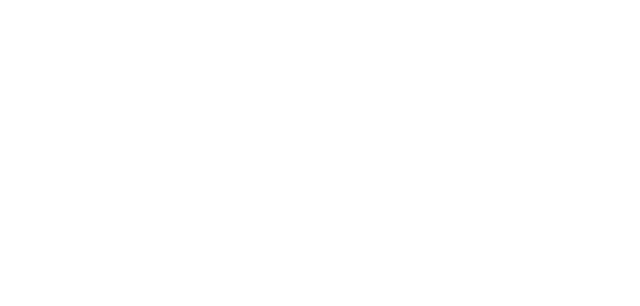
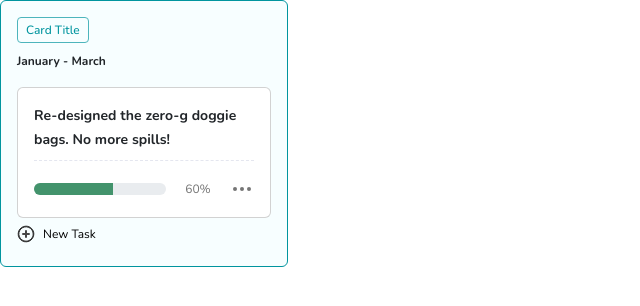
Before and after one commit to selviany31/kanban-app, a React (Create React App) app: page / in a window 1280 px wide. Shown: the top 306 px of the page, without its empty margins (0-640 px from the left). Built offline with nearby package versions, Linux system fonts and the light colour scheme.

Commit message:
feat: layouting task component

```diff
--- a/src/App.js
+++ b/src/App.js
@@ -1,7 +1,9 @@
+import BoardComponent from "./components/Board/Board";
+
 function App() {
   return (
     <div className="App">
-
+      <BoardComponent />
     </div>
   );
 }
--- a/src/components/Board/Board.js
+++ b/src/components/Board/Board.js
@@ -1,4 +1,5 @@
 import { Button, Card, Image } from "react-bootstrap";
+import TaskComponent from "../Task/Task";
 import "./Board.css"
 
 const BoardComponent = () => {
@@ -6,7 +7,7 @@
         <Card
             className="card-custom"
             style={{
-                width: '18rem',
+                maxWidth: '18rem',
                 border: "1px solid #01959F",
                 background: "#F7FEFF",
             }}
@@ -23,6 +24,7 @@
                 </Card.Title>
                 <Card.Text>
                     <p className="subtitle fw-bold">January - March</p>
+                    <TaskComponent />
                     <Button className="bg-transparent border-0 d-flex align-items-center ps-0">
                         <Image src="icon/add.svg" />
                         <span className="text-black subtitle ms-2">New Task</span>
--- /dev/null
+++ b/src/components/Task/Task.css
@@ -0,0 +1,27 @@
+.task {
+    background: #FAFAFA;
+}
+
+.task p {
+    font-size: 14px;
+    line-height: 24px;
+}
+
+.task .progress-bar-custom p {
+    font-size: 12px;
+    line-height: 16px;
+    /* identical to box height, or 133% */
+
+
+    /* Neutral/70 */
+
+    color: #757575;
+}
+
+.task .progress {
+    --bs-progress-bar-bg: #01959F;
+}
+
+.task .progress-done .progress {
+    --bs-progress-bar-bg: #43936C;
+}
--- /dev/null
+++ b/src/components/Task/Task.js
@@ -0,0 +1,22 @@
+import { Card, Image, ProgressBar } from "react-bootstrap";
+import "./Task.css"
+
+const TaskComponent = () => {
+    return (
+        <Card className="task">
+            <Card.Body>
+                <p className="fw-bold mb-0">Re-designed the zero-g doggie bags. No more spills!</p>
+                <div className="separator separator-dashed mt-2 mb-3"></div>
+                <div className="d-flex justify-content-between align-items-center progress-bar-custom progress-done">
+                    <ProgressBar now={60}
+                        style={{ height: "12px", width: "60%" }}
+                    />
+                    <p className="mb-0">60%</p>
+                    <Image src="icon/more.svg" />
+                </div>
+            </Card.Body>
+        </Card>
+    );
+}
+
+export default TaskComponent;
--- a/src/index.css
+++ b/src/index.css
@@ -40,3 +40,14 @@
   border-radius: 8px !important;
   padding: 4px 16px !important;
 }
+
+.separator {
+  display: block;
+  height: 0;
+  border-bottom: 1px solid #eff2f5;
+}
+
+.separator.separator-dashed {
+  border-bottom-style: dashed;
+  border-bottom-color: #e4e6ef;
+}
```
Also changed, not shown: public/icon/add.svg, public/icon/more.svg (added).
